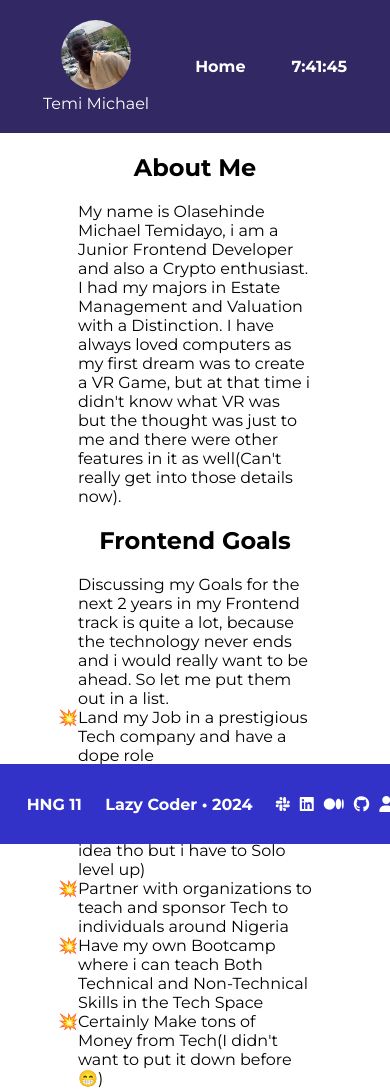
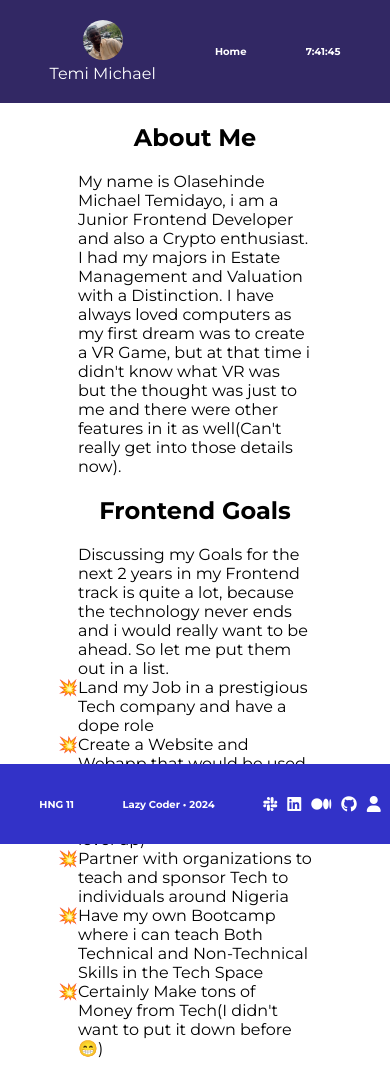
Before and after one commit to Temi-Michael/personal-web-hng11, a plain HTML site: page index.html in a window 390 px wide. Drawn offline with Linux system fonts and the light colour scheme.

Commit message:
responsive design

```diff
--- a/index.css
+++ b/index.css
@@ -82,6 +82,15 @@ footer {
     z-index: 999; /* add this to ensure it's on top of other elements */
   }
 
-@media screen {
+@media screen and (max-width: 600px) {
 
-}
+    footer div h4, nav div h4, li h4 {
+      font-size: 10px;
+    }
+
+    #slackProfilePicture {
+        width: 40px;
+        height: 40px;
+        border-radius: 50%;
+    }
+  }
```
